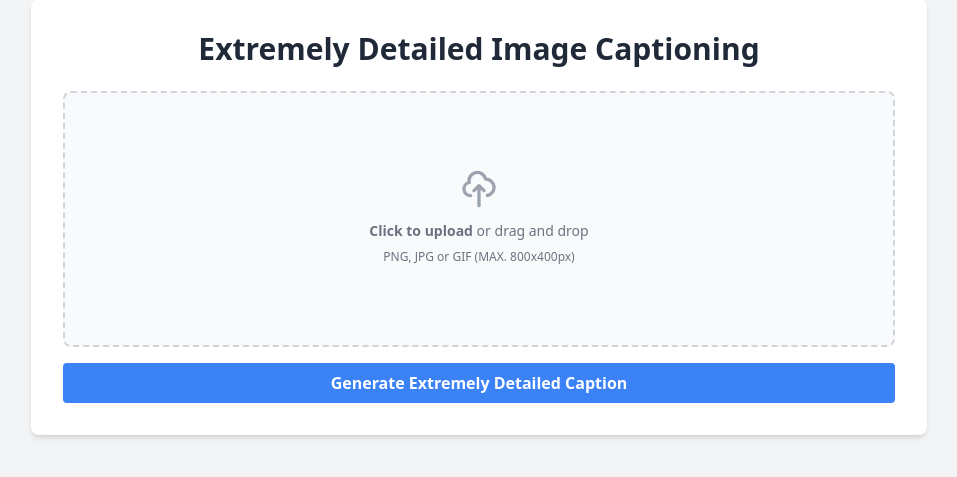
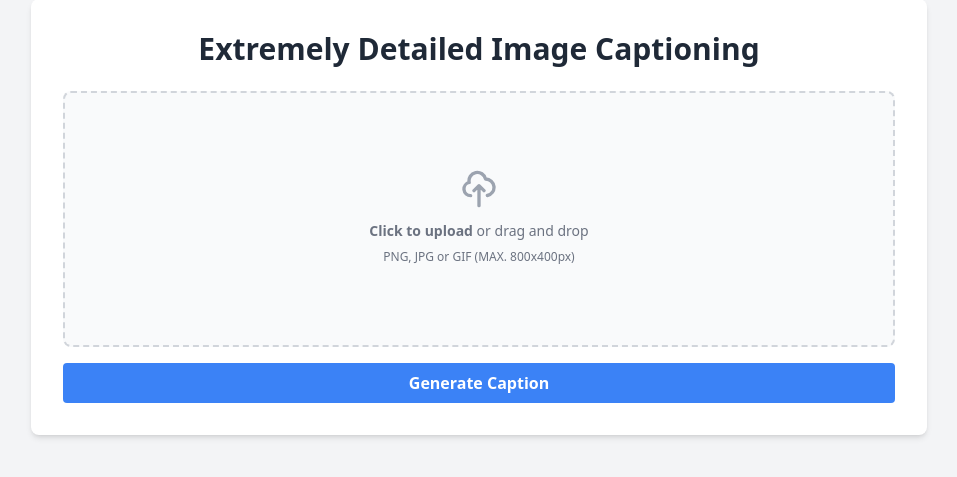
Before and after one commit to wprashed/visionscribe, a Flask app: page / in a window 1280 px wide. Shown: the part 49-526 px from the top of the page, without its empty margins (161-1118 px from the left). Run offline with Flask 3, Linux system fonts and the light colour scheme; some libraries are stand-ins or nearby versions.

Commit message:
Update index.html

```diff
--- a/templates/index.html
+++ b/templates/index.html
@@ -28,15 +28,15 @@
                     </label>
                 </div>
                 <button type="submit" class="w-full bg-blue-500 hover:bg-blue-600 text-white font-bold py-2 px-4 rounded focus:outline-none focus:shadow-outline transition duration-300 ease-in-out transform hover:-translate-y-1 hover:scale-105">
-                    Generate Extremely Detailed Caption
+                    Generate Caption
                 </button>
             </form>
             <div x-show="loading" class="mt-4 text-center">
                 <div class="inline-block animate-spin rounded-full h-8 w-8 border-t-2 border-b-2 border-blue-500"></div>
-                <p class="mt-2 text-gray-600">Generating extremely detailed caption...</p>
+                <p class="mt-2 text-gray-600">Generating caption...</p>
             </div>
             <div x-show="caption" x-cloak class="mt-4 p-4 bg-gray-100 rounded-lg">
-                <h2 class="text-xl font-semibold mb-2 text-gray-700">Generated Detailed Caption:</h2>
+                <h2 class="text-xl font-semibold mb-2 text-gray-700">Generated Caption:</h2>
                 <p x-text="caption" class="text-gray-800 whitespace-pre-line"></p>
                 <div class="mt-4 flex flex-wrap items-center gap-4">
                     <button @click="likeCaption(true)" class="bg-green-500 hover:bg-green-600 text-white font-bold py-2 px-4 rounded focus:outline-none focus:shadow-outline transition duration-300 ease-in-out">
```
